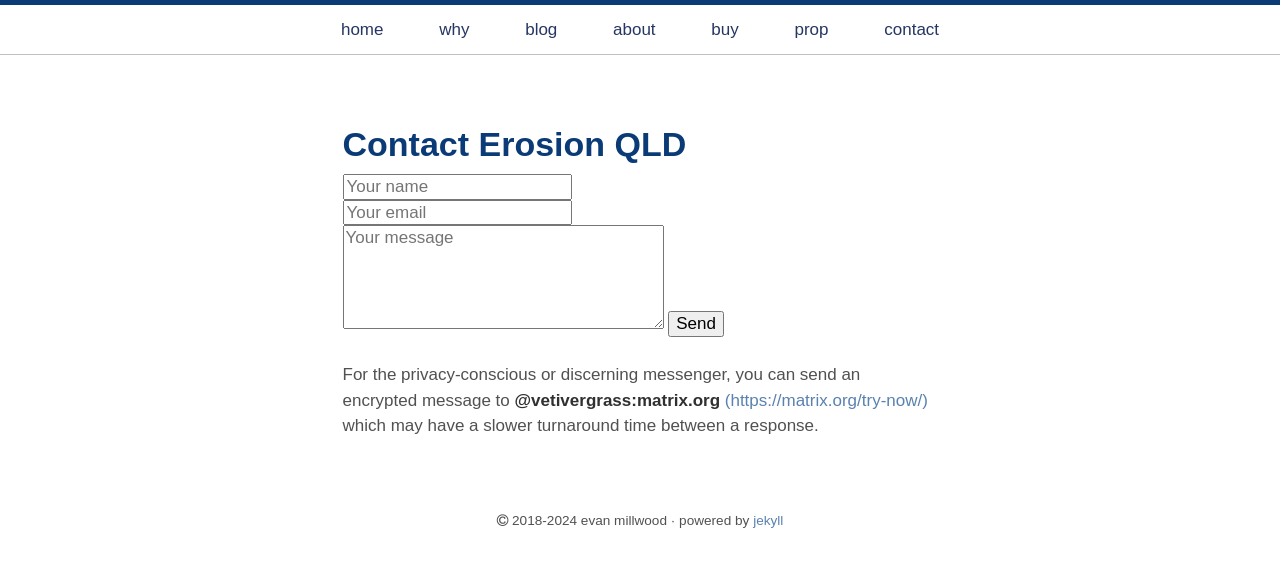
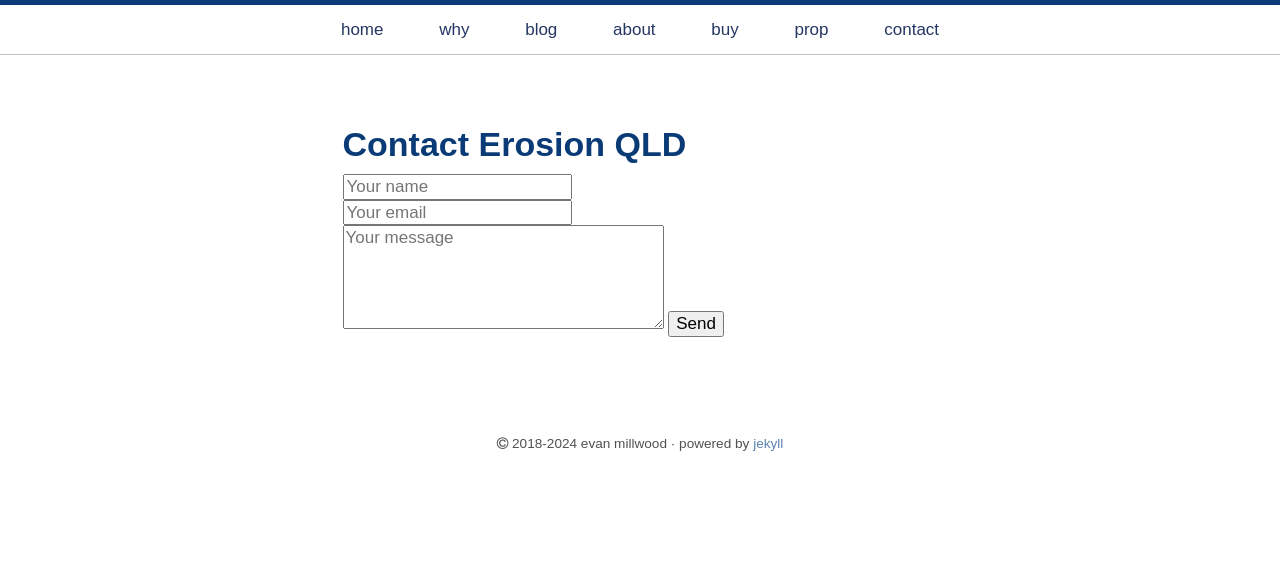
Before and after one commit to Tr33mo/tr33mo.github.io, a Jekyll site: the page built from contact.md, in a window 1280 px wide. Shown: the top 567 px of the page. Built offline with Jekyll 4.4.1, drawn with Linux system fonts in a browser that asks for light colours.

Commit message:
Update contact.md

```diff
--- a/contact.md
+++ b/contact.md
@@ -11,4 +11,3 @@ title: Contact Erosion QLD
 	<input type="submit" value="Send">
 </form>
 <br />
-For the privacy-conscious or discerning messenger, you can send an encrypted message to **@vetivergrass:matrix.org** [(https://matrix.org/try-now/)](https://matrix.org/try-now/) which may have a slower turnaround time between a response.
```
